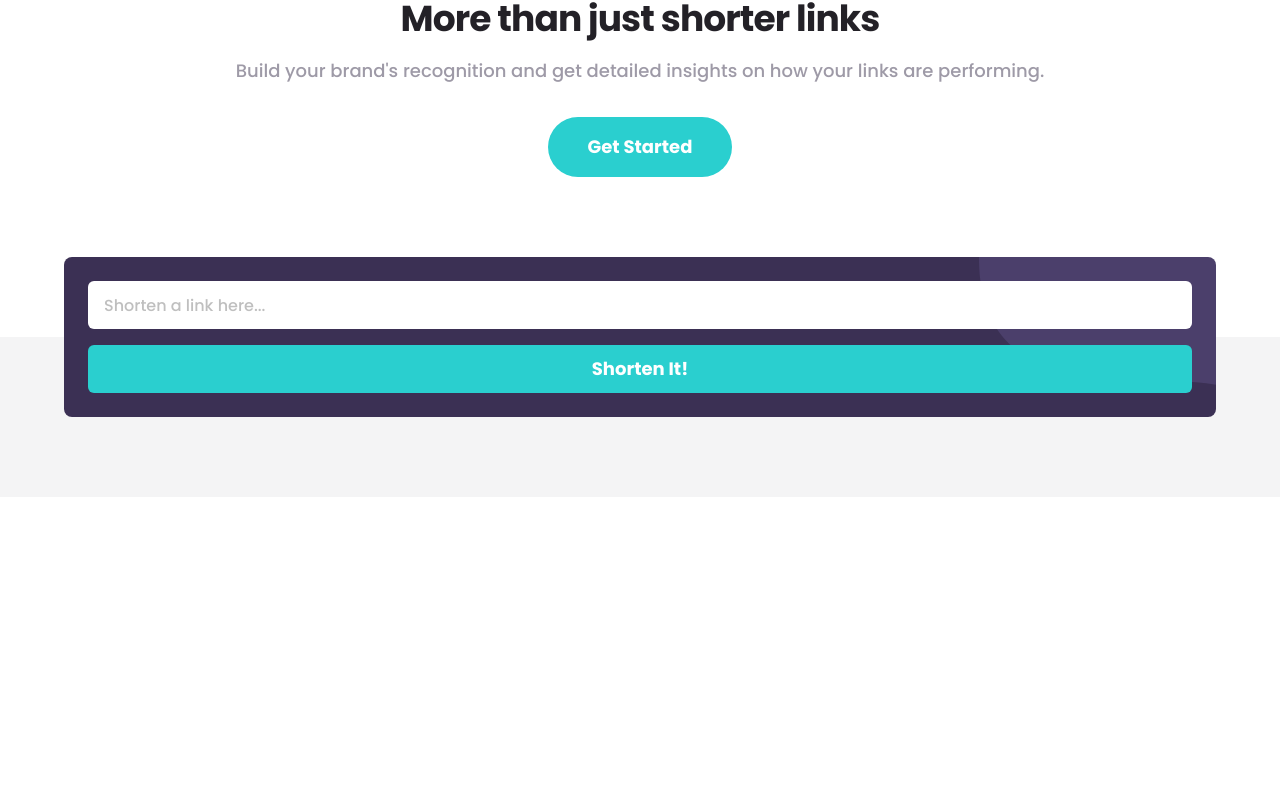
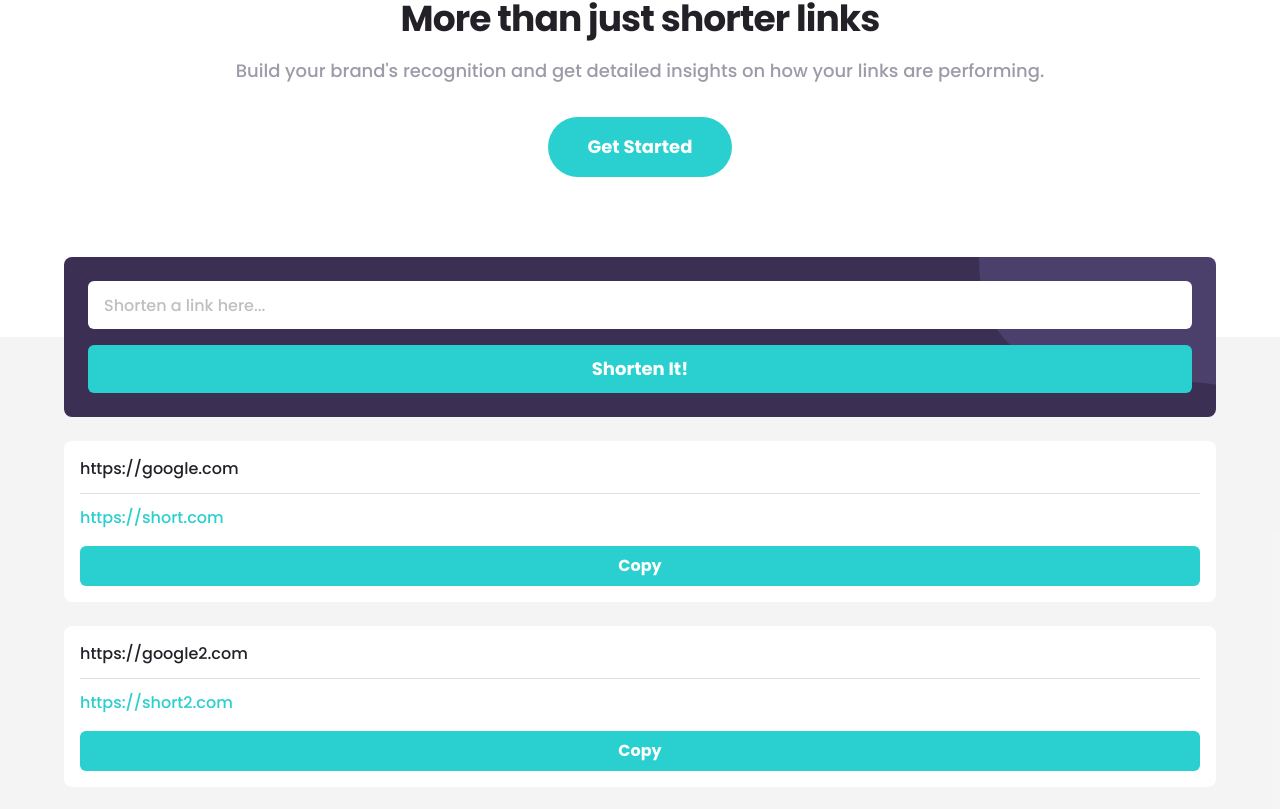
Before and after one commit to danaYatsuta/frontend-mentor-url-shortening-api, a Vue app: page / in a window 1280 px wide. Shown: the part 485-1294 px from the top of the page. Before the commit the page ends 982 px from the top, so only its background shows below. Built offline with nearby package versions, Linux system fonts and the light colour scheme.

Commit message:
Display shortened links

```diff
--- a/src/App.vue
+++ b/src/App.vue
@@ -18,8 +18,10 @@ export default {
   <main>
     <TheHero />
 
-    <div class="mt-40 bg-very-dark-blue/5">
-      <TheLinkList />
+    <div class="mt-40 flex flex-col items-center bg-very-dark-blue/5 px-6">
+      <div class="w-full max-w-6xl">
+        <TheLinkList class="-translate-y-20" />
+      </div>
     </div>
   </main>
 </template>
--- a/src/components/LinkListForm.vue
+++ b/src/components/LinkListForm.vue
@@ -1,7 +1,6 @@
 <template>
-  <div class="mx-6">
   <div
-      class="mx-auto flex h-40 max-w-6xl -translate-y-20 items-center rounded-lg bg-dark-violet bg-shorten-mobile bg-right-top bg-no-repeat px-6"
+    class="flex h-40 items-center rounded-lg bg-dark-violet bg-shorten-mobile bg-right-top bg-no-repeat px-6"
   >
     <form class="flex w-full flex-col gap-4">
       <input
@@ -15,5 +14,4 @@
       </button>
     </form>
   </div>
-  </div>
 </template>
--- /dev/null
+++ b/src/components/LinkListItem.vue
@@ -0,0 +1,26 @@
+<script>
+export default {
+  props: {
+    url: String,
+    shortenedUrl: String
+  }
+}
+</script>
+
+<template>
+  <div class="rounded-lg bg-white p-4 text-base">
+    <div class="divide-y divide-gray/50">
+      <div class="pb-3 text-very-dark-violet">
+        {{ url }}
+      </div>
+
+      <div class="pt-3 text-cyan">
+        {{ shortenedUrl }}
+      </div>
+    </div>
+
+    <button type="submit" class="mt-4 h-10 w-full rounded-md bg-cyan font-bold text-white">
+      Copy
+    </button>
+  </div>
+</template>
--- a/src/components/TheLinkList.vue
+++ b/src/components/TheLinkList.vue
@@ -1,13 +1,40 @@
 <script>
 import LinkListForm from './LinkListForm.vue'
+import LinkListItem from './LinkListItem.vue'
 
 export default {
   components: {
-    LinkListForm
+    LinkListForm,
+    LinkListItem
+  },
+  data() {
+    return {
+      items: [
+        {
+          id: 0,
+          url: 'https://google.com',
+          shortenedUrl: 'https://short.com'
+        },
+        {
+          id: 2,
+          url: 'https://google2.com',
+          shortenedUrl: 'https://short2.com'
+        }
+      ]
+    }
   }
 }
 </script>
 
 <template>
-  <LinkListForm />
+  <div class="flex flex-col gap-6">
+    <LinkListForm />
+
+    <LinkListItem
+      v-for="item in items"
+      :key="item.id"
+      :url="item.url"
+      :shortenedUrl="item.shortenedUrl"
+    />
+  </div>
 </template>
```
Lines whose indentation alone changed are shown as unchanged.
